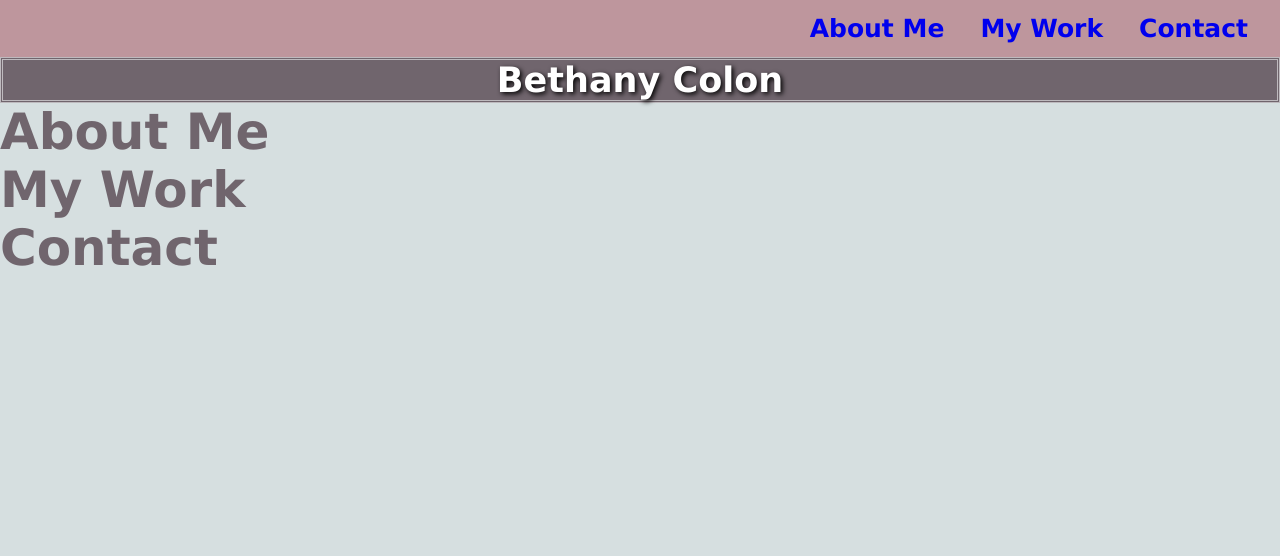
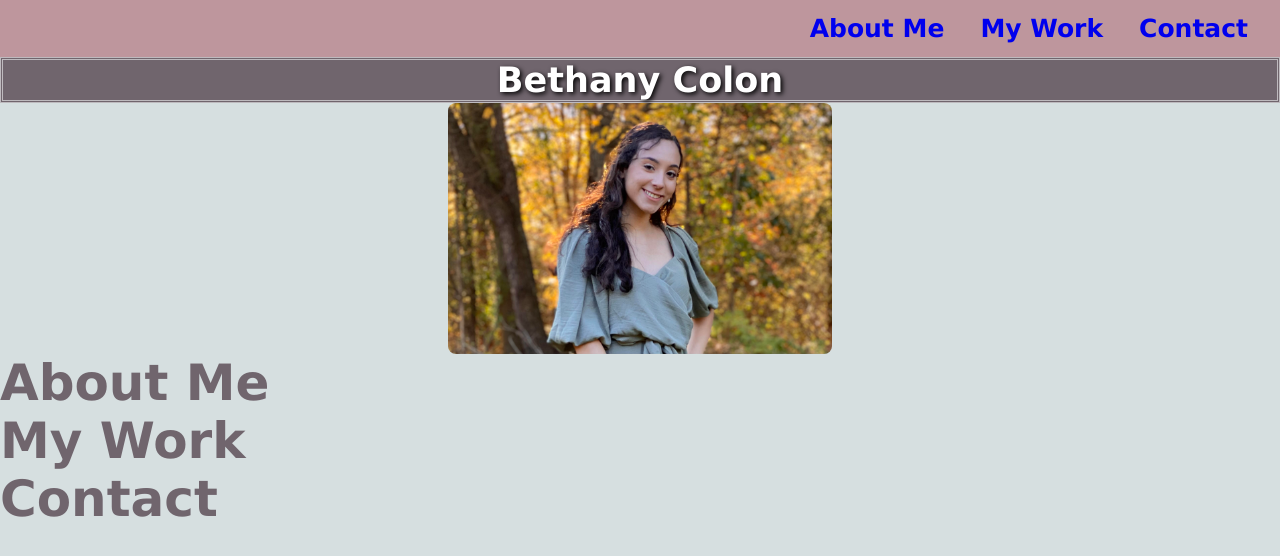
Before and after one commit to bcolo24/my-interactive-portfolio, a plain HTML site: page index.html in a window 1280 px wide. Drawn offline with Linux system fonts and the light colour scheme.

Commit message:
added image

```diff
--- a/assets/style.css
+++ b/assets/style.css
@@ -49,7 +49,15 @@ h1 {
    /* font-family:Arial, Helvetica, sans-serif; */
 }
 
-
+img{
+    /* width: 500px; */
+    display: block;
+    margin-left: auto;
+    margin-right: auto;
+    width: 30%;
+    border-radius:8px;
+    align-content:center;
+}
 #aboutme{
     color: rgb(112, 101, 109);
     font-family: 'Lucida Sans', 'Lucida Sans Regular', 'Lucida Grande', 'Lucida Sans Unicode', Geneva, Verdana, sans-serif;
--- a/index.html
+++ b/index.html
@@ -22,6 +22,10 @@
     <main>
         <h1>Bethany Colon</h1>
 
+        <figure>
+            <img src="./Images/portfoliopic.jpg" alt="Picture of Bethany Colon">
+        </figure>
+
         <section id="aboutme">
             <p>About Me</p>
         </section>
```
Also changed, not shown: Images/portfoliopic.jpg (added).
